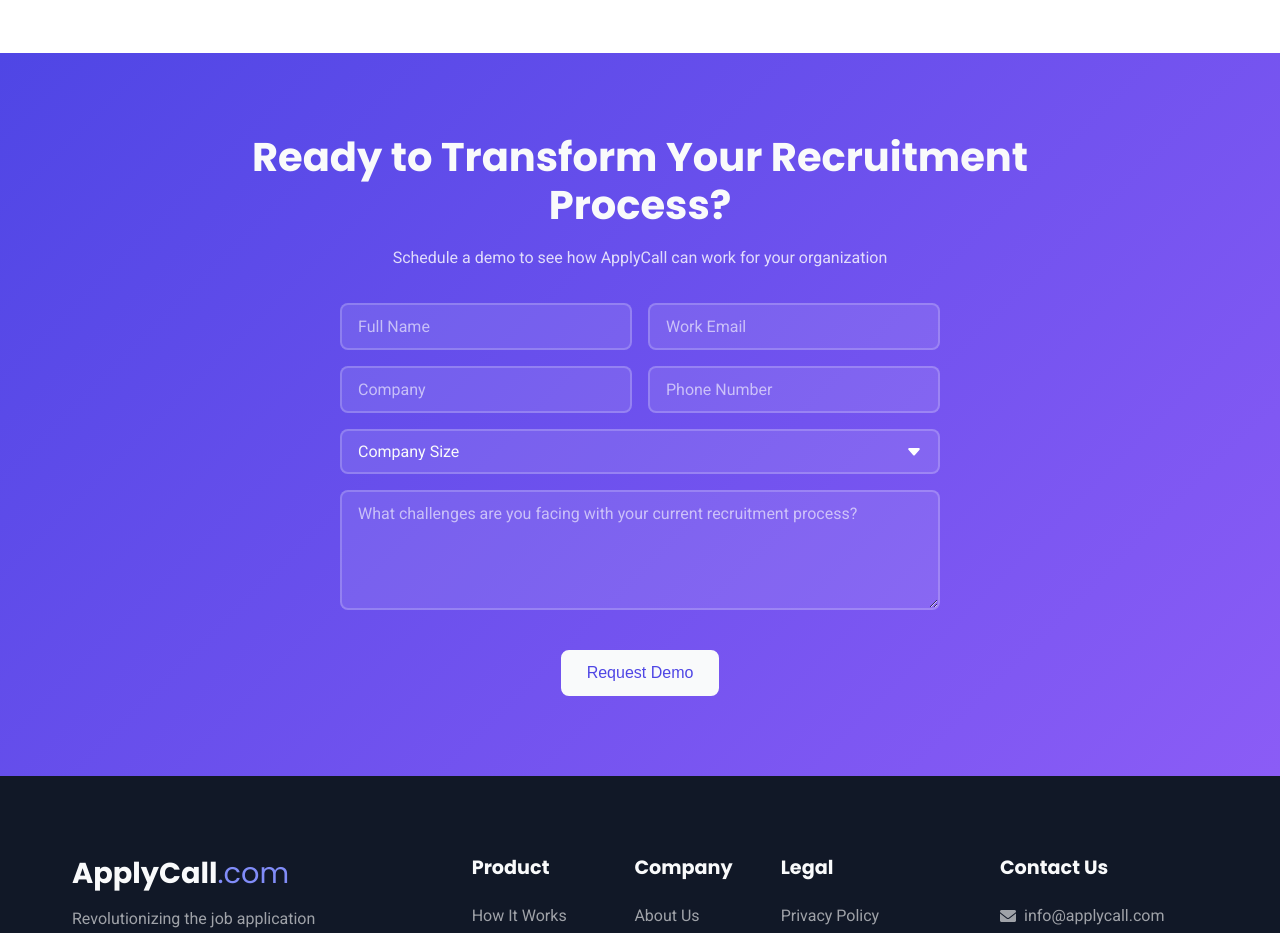
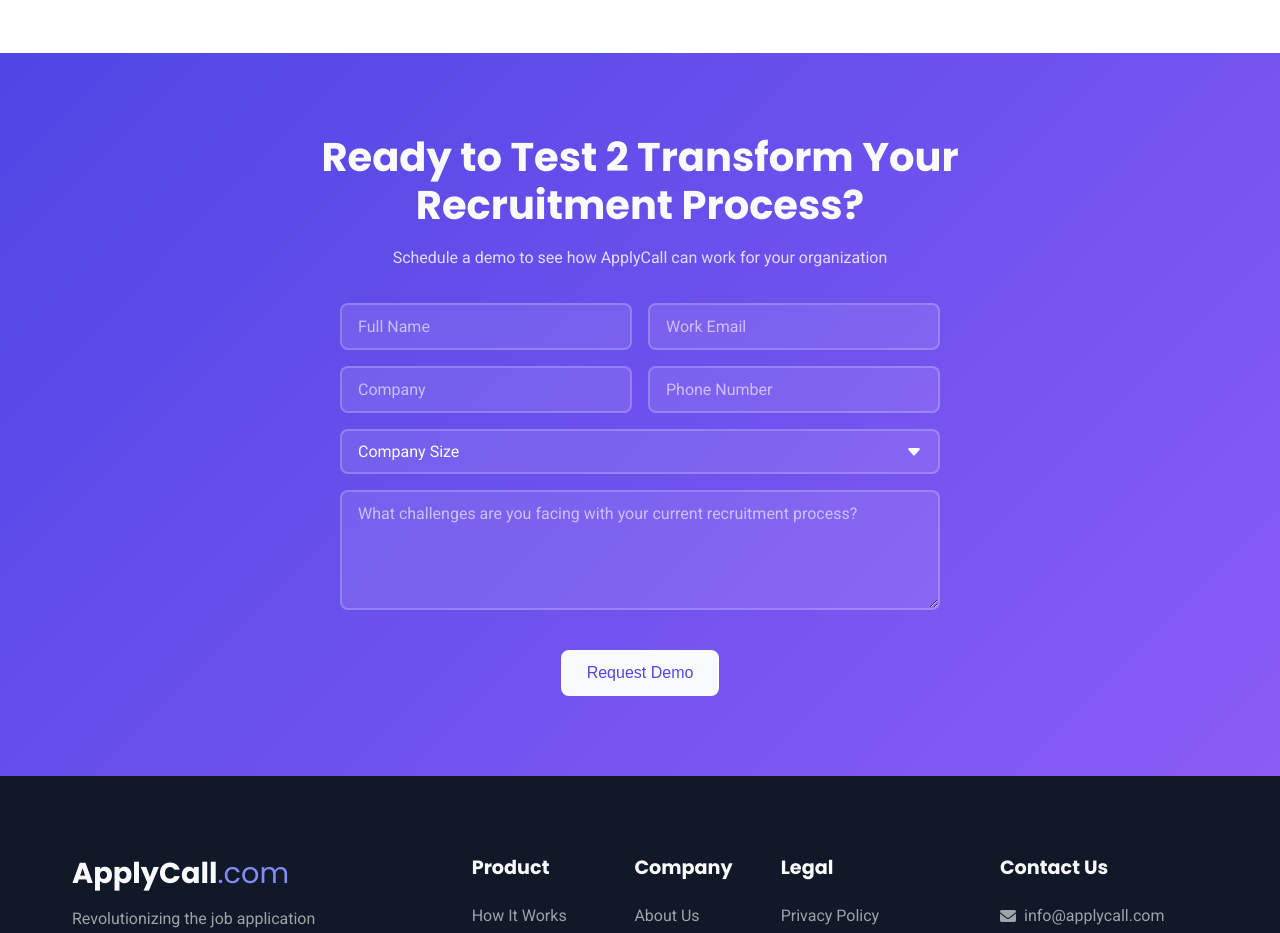
Before and after one commit to applycall/site, a plain HTML site: page index.html in a window 1280 px wide. Shown: the part 4560-5493 px from the top of the page. Drawn offline with Linux system fonts and the light colour scheme.

Commit message:
Update index.html

```diff
--- a/index.html
+++ b/index.html
@@ -281,7 +281,7 @@
     <section id="demo" class="cta-section">
         <div class="container">
             <div class="cta-content">
-                <h2>Ready to <span>Transform</span> Your Recruitment Process?</h2>
+                <h2>Ready to <span>Test 2 Transform</span> Your Recruitment Process?</h2>
                 <p>Schedule a demo to see how ApplyCall can work for your organization</p>
                 <form target="_blank" action="https://formsubmit.co/bjgroves01@googlemail.com" method="POST">
                     <div class="demo-form">
@@ -312,6 +312,7 @@
                     </div>
                     <button type="submit" class="btn btn-primary">Request Demo</button>
                 </form>
+            </div>
             </div>
         </div>
     </section>
```
